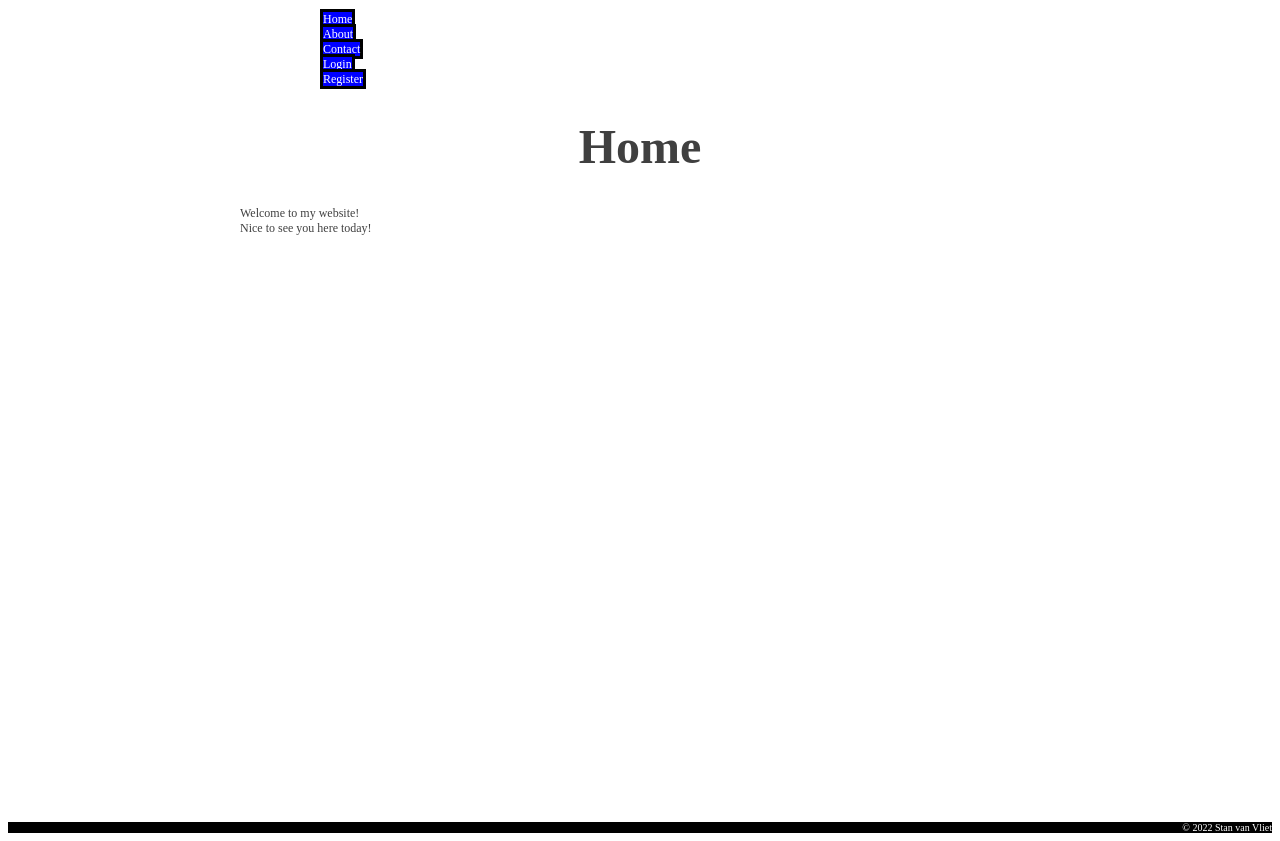
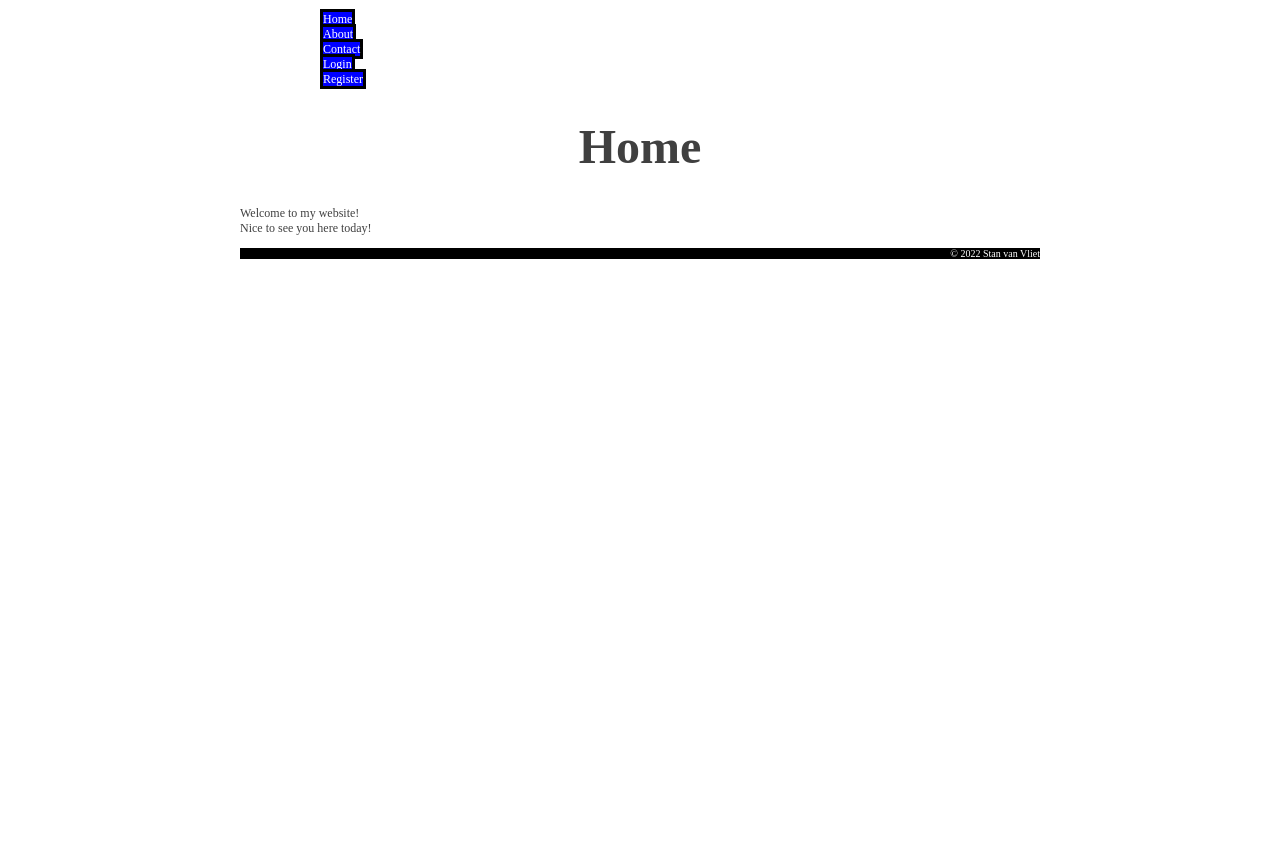
Before and after one commit to Oblivion909/educom-webshop-basis, a PHP site: page /index.php?page=home in a window 1280 px wide. After the commit the page ends 259 px from the top, so only its background shows below. Run offline with PHP 8.4, Linux system fonts and the light colour scheme.

Commit message:
Fixed footer position and width to fit site

```diff
--- a/CSS/stylesheet.css
+++ b/CSS/stylesheet.css
@@ -1,7 +1,6 @@
 #PageContainer
 {
     /* General site values*/
-    position:            relative;
     min-height:          100vh;
     max-width:           800px;
     margin:              auto;
@@ -27,6 +26,8 @@ ul.LinkList li
     list-style-type:     none;
     display:             inline;
     border:              3px solid black;
+    /* margin-top:          5px; */
+    /* margin-right:        5px; */
 }
 ul.LinkList li > a
 {
--- a/index.php
+++ b/index.php
@@ -39,18 +39,21 @@
     function beginDocument()
     {
         //Opens the HTML type for the main purpose of the pages
-        echo '<!doctype html>
+        echo
+        '<!doctype html>
         <html>';
     }
     function showHead()
     {
         //Shows the standard head function of the HTML pages
-        echo '<head>
+        echo
+        '<head>
             <link rel="Stylesheet" href="css\Stylesheet.css">
         </head>';
     }
     function showMenuItem($_Link, $_Label)
     {
+
         echo
         '
             <ul class="LinkList">
@@ -60,7 +63,7 @@
     }
     function showMenu()
     {
-        echo ' <div id="PageContainer"> ';
+
         echo '<body>';
 
         echo '<ul class="LinkList">';
@@ -73,6 +76,7 @@
     }
     function showBody($_Page)
     {
+        echo ' <div id="PageContainer"> ';
         //Shows the standard body of the HTML pages
         showMenu();
         showContent($_Page);
@@ -110,7 +114,7 @@
                 showRegisterContent();
             break;
         }
-        echo '</div> ';
+        echo'</body>';
     }
     function showFooter()
     {
@@ -120,8 +124,8 @@
             <footer id="Footer"> <!--Tells the footer what to say-->
             &copy 2022 Stan van Vliet
             </footer>
-            </body>
         ';
+        echo '</div> ';
     }
     function endDocument()
     {
```
